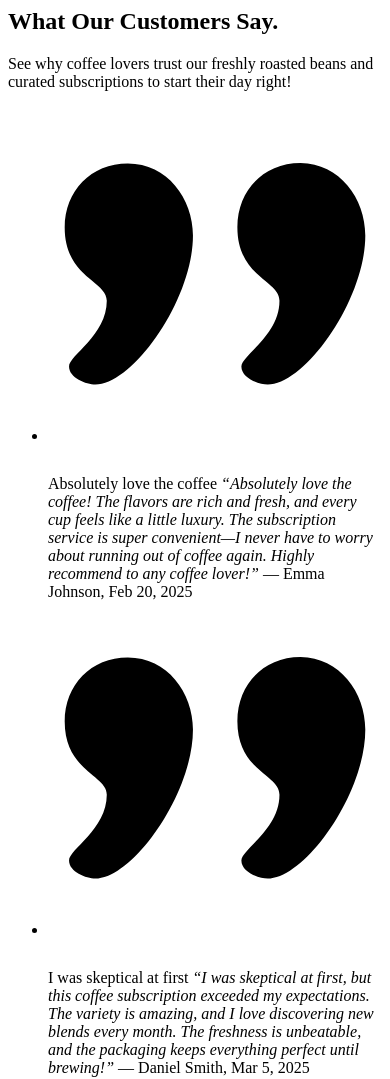
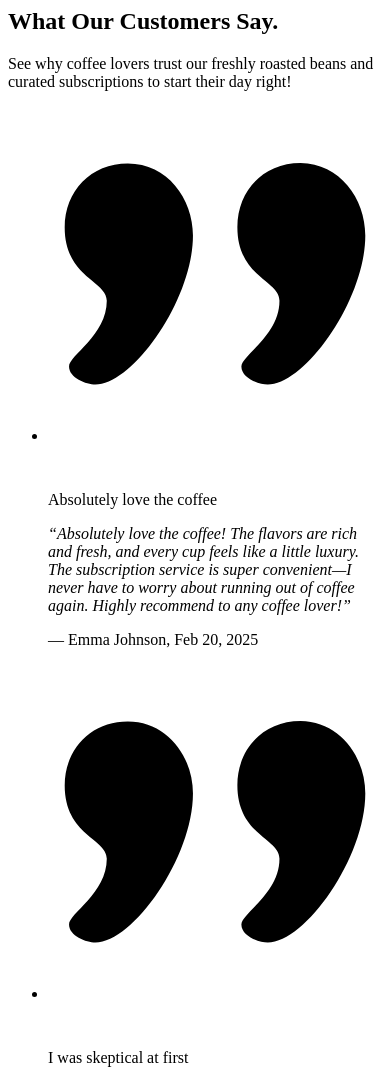
Before and after one commit to koldovsky/4962-team-01, a website: page index.section-testimonials.partial.html in a window 390 px wide. Shown: the top 1079 px of the page. Drawn offline with Linux system fonts and the light colour scheme.

Commit message:
testimonials css adjustments

```diff
--- a/css/index.section-testimonials.partial.css
+++ b/css/index.section-testimonials.partial.css
@@ -13,12 +13,16 @@
       .testimonials__title {
         text-transform: uppercase;
         font-family: "Oswald", sans-serif;
-                font-size: 3rem;
-                line-height: 0.95;
-                letter-spacing: 0.04em;
+        font-size: 48px;
+        line-height: 1.2;
+        letter-spacing: 0;
         font-weight: 700;
 
-                @media (max-width: 320px) {
+        @media (max-width: 991px) {
+          font-size: 41px;
+        }
+
+        @media (max-width: 767px) {
           font-size: 34px;
         }
 
@@ -40,14 +44,24 @@
         text-align: center;
         font-family: "Lato", sans-serif;
         font-size: 19px;
-                font-weight: 500;
+        font-weight: 700;
         color: var(--subtitle-color);
       }
     }
 
     .testimonials__carousel {
-            padding-inline: clamp(2.5rem, 5vw, 5.5rem);
+      --testimonials-carousel-side-padding: clamp(2rem, 4vw, 3.5rem);
+      padding-inline: var(--testimonials-carousel-side-padding);
       position: relative;
+      overflow: visible;
+
+      @media (max-width: 991px) {
+        --testimonials-carousel-side-padding: 0px;
+      }
+
+      @media (max-width: 767px) {
+        --testimonials-carousel-side-padding: 24px;
+      }
 
       .testimonials__carousel-track-container {
         overflow: hidden;
@@ -59,15 +73,19 @@
           padding: 0;
 
           display: flex;
-                    gap: clamp(1rem, 2vw, 1rem);
+          gap: 25px;
 
           .testimonials__carousel-slide {
-                        flex: 0 0 50%;
+            flex: 0 0 calc((100% - 25px) / 2);
             gap: 2rem;
             display: flex;
             justify-content: center;
 
-                        @media (max-width: 425px) {
+            @media (max-width: 991px) {
+              flex: 0 0 calc((100% - 25px) / 2);
+            }
+
+            @media (max-width: 767px) {
               flex: 0 0 100%;
             }
 
@@ -76,10 +94,13 @@
               text-align: center;
               position: relative;
 
-                            padding: 0 15px;
-                            border-radius: 18px;
-                            background: rgba(255, 255, 255, 0.35);
-                            backdrop-filter: blur(2px);
+              padding: 20px 15px;
+              border-radius: 0;
+              background: transparent;
+
+              @media (max-width: 991px) {
+                padding-inline: 8px;
+              }
 
               .testimonials__testimonial-icon-1,
               .testimonials__testimonial-icon-2,
@@ -138,48 +159,53 @@
               }
 
               .testimonials__testimonial-title {
-                                display: block;
-                                font-size: 1.6rem;
+                margin: 0;
+                font-size: 26px;
                 font-family: "Oswald", sans-serif;
                 font-weight: 600;
                 text-transform: uppercase;
-                                letter-spacing: normal;
-                                vertical-align: baseline;
+                letter-spacing: 0;
+                line-height: 1.5;
                 color: var(--main-color);
 
-                                @media (max-width: 320px) {
+                @media (max-width: 991px) {
+                  font-size: 24px;
+                }
+
+                @media (max-width: 767px) {
                   font-size: 22px;
                 }
               }
 
               .testimonials__testimonial-text {
-                                display: block;
+                margin-bottom: 0;
                 color: var(--subtitle-color);
                 margin-top: 20px;
-                                /*max-width: min(58ch, 100%);*/
                 margin-inline: auto;
-                                font-size: 1.1rem;
+                font-size: 17px;
                 font-family: "Lato", sans-serif;
-                                font-weight: 300;
+                font-weight: 400;
                 font-style: italic;
-                                line-height: 1.7;
+                line-height: 1.4;
                 letter-spacing: normal;
                 text-align: center;
-
               }
 
               .testimonials__testimonial-text em {
                 display: inline;
               }
 
+              .testimonials__testimonial-meta {
+                margin-bottom: 0;
+                margin-top: 1.2rem;
+              }
+
               .testimonials__testimonial-author,
               .testimonials__testimonial-date {
-                                display: inline-block;
-                                margin-top: 1.2rem;
                 font-family: "Lato", sans-serif;
                 font-weight: 700;
                 font-size: 15px;
-                                line-height: 1.7;
+                line-height: 1.4;
               }
 
               .testimonials__testimonial-author {
@@ -197,11 +223,10 @@
       .testimonials__button {
         position: absolute;
         top: 50%;
-                transform: translateY(-50%);
-                z-index: 5;
+        z-index: 10;
 
-                width: 38px;
-                height: 38px;
+        width: 30px;
+        height: 30px;
         display: grid;
         place-items: center;
 
@@ -209,36 +234,39 @@
         background: transparent;
         padding: 0;
 
-                color: #e6c9d6;
-                opacity: 0.65;
+        color: var(--primary-color);
+        opacity: 0.85;
         cursor: pointer;
 
         transition: opacity 200ms ease,
         transform 200ms ease;
         -webkit-tap-highlight-color: transparent;
 
-                @media (max-width: 1024px) {
+        @media (max-width: 1199px) {
           width: 32px;
           height: 32px;
           border-radius: 999px;
 
-                    background: rgba(230, 201, 214, 0.45);
-                    backdrop-filter: blur(2px);
+          background: #f9cee1;
 
-                    opacity: 0.8;
-                    color: #12462b;
+          opacity: 0.85;
+          color: var(--main-color);
         }
-                @media (max-width: 320px) {
+
+        @media (max-width: 767px) {
           width: 24px;
           height: 24px;
-                    border-radius: 999px;
+        }
+      }
 
-                    background: rgba(230, 201, 214, 0.45);
-                    backdrop-filter: blur(2px);
+      .testimonials__button:hover {
+        opacity: 1;
+      }
 
-                    opacity: 0.8;
-                    color: #12462b;
-                }
+      .testimonials__button:disabled {
+        opacity: 0.3;
+        cursor: default;
+        pointer-events: none;
       }
 
       .testimonials__arrow {
@@ -246,7 +274,12 @@
         height: 30px;
         display: block;
 
-                @media (max-width: 320px) {
+        @media (max-width: 1199px) {
+          width: 20px;
+          height: 20px;
+        }
+
+        @media (max-width: 767px) {
           width: 12px;
           height: 12px;
         }
@@ -257,12 +290,22 @@
       }
 
       .testimonials__button--left {
-                left: 0.75rem;
+        left: var(--testimonials-carousel-side-padding);
+        transform: translate(-150%, -50%);
+
+        @media (max-width: 1199px) {
+          transform: translate(-50%, -50%);
+        }
       }
 
       .testimonials__button--right {
-                right: 0.75rem;
+        right: var(--testimonials-carousel-side-padding);
+        transform: translate(150%, -50%);
+
+        @media (max-width: 1199px) {
+          transform: translate(50%, -50%);
         }
       }
     }
   }
+}
--- a/index.section-testimonials.partial.html
+++ b/index.section-testimonials.partial.html
@@ -47,10 +47,10 @@
                   <path d="M0 17 L3000 17"></path>
                 </svg>
               </div>
-              <span class="testimonials__testimonial-title">
+              <p class="testimonials__testimonial-title">
                 Absolutely love the coffee
-              </span>
-              <span class="testimonials__testimonial-text">
+              </p>
+              <p class="testimonials__testimonial-text">
                 <em
                   >“Absolutely love the coffee! The flavors are rich and fresh,
                   and every cup feels like a little luxury. The subscription
@@ -58,10 +58,12 @@
                   running out of coffee again. Highly recommend to any coffee
                   lover!”</em
                 >
-              </span>
+              </p>
+              <p class="testimonials__testimonial-meta">
                 <span class="testimonials__testimonial-author"
                   >— Emma Johnson, </span
                 ><span class="testimonials__testimonial-date">Feb 20, 2025</span>
+              </p>
             </div>
           </li>
           <li class="testimonials__carousel-slide">
@@ -94,10 +96,10 @@
                   <path d="M0 17 L3000 17"></path>
                 </svg>
               </div>
-              <span class="testimonials__testimonial-title">
+              <p class="testimonials__testimonial-title">
                 I was skeptical at first
-              </span>
-              <span class="testimonials__testimonial-text">
+              </p>
+              <p class="testimonials__testimonial-text">
                 <em
                   >“I was skeptical at first, but this coffee subscription
                   exceeded my expectations. The variety is amazing, and I love
@@ -105,10 +107,12 @@
                   unbeatable, and the packaging keeps everything perfect until
                   brewing!”</em
                 >
-              </span>
+              </p>
+              <p class="testimonials__testimonial-meta">
                 <span class="testimonials__testimonial-author"
                   >— Daniel Smith, </span
                 ><span class="testimonials__testimonial-date">Mar 5, 2025</span>
+              </p>
             </div>
           </li>
           <li class="testimonials__carousel-slide">
@@ -141,10 +145,10 @@
                   <path d="M0 17 L3000 17"></path>
                 </svg>
               </div>
-              <span class="testimonials__testimonial-title">
+              <p class="testimonials__testimonial-title">
                 This is hands down the best coffee
-              </span>
-              <span class="testimonials__testimonial-text">
+              </p>
+              <p class="testimonials__testimonial-text">
                 <em
                   >“This is hands down the best coffee I’ve ever had. The aroma
                   when I open the bag is incredible, and the taste is smooth and
@@ -152,10 +156,12 @@
                   coffee delivered to my door makes my mornings so much
                   better!”</em
                 >
-              </span>
+              </p>
+              <p class="testimonials__testimonial-meta">
                 <span class="testimonials__testimonial-author"
                   >— Sophia Martinez, </span
                 ><span class="testimonials__testimonial-date">Mar 10, 2025</span>
+              </p>
             </div>
           </li>
         </ul>
```
Lines whose indentation alone changed are shown as unchanged.
